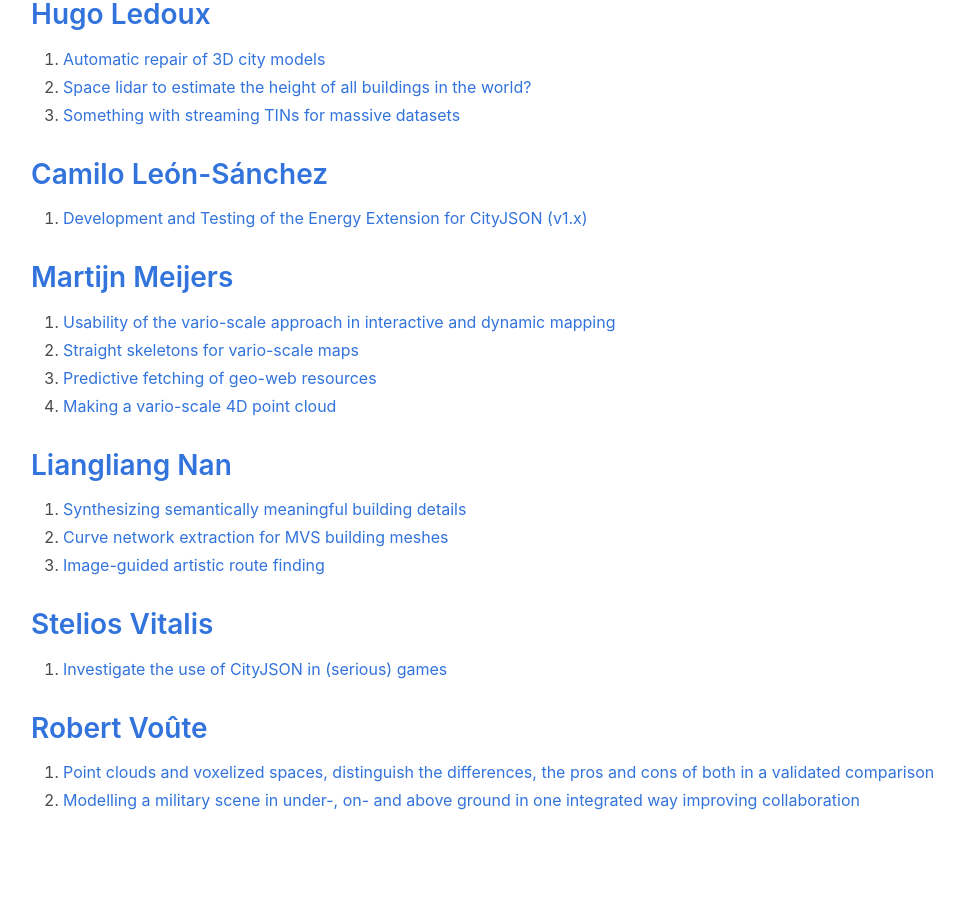
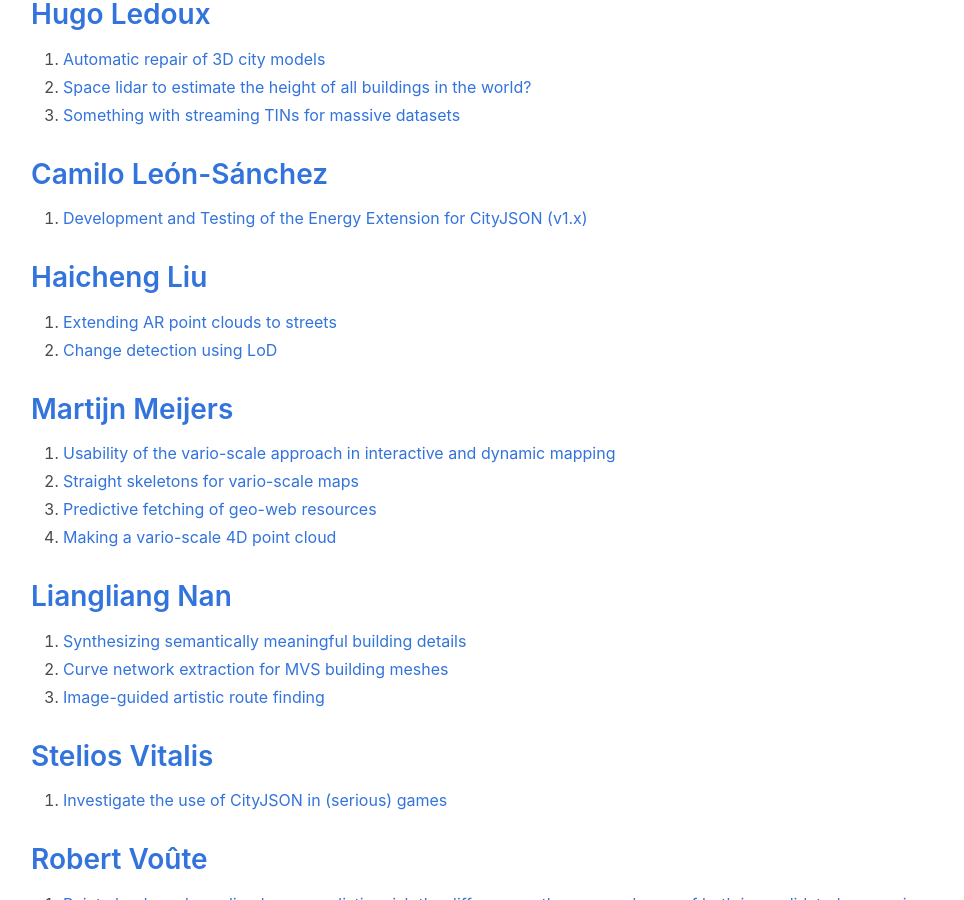
Before and after one commit to tudelft3d/geo2020, a Jekyll site: the page built from potentialtopics/index.md, in a window 1280 px wide and 900 px high, scrolled down 2004 px. Shown: the whole window, without its empty margins (33-997 px from the left). Built offline with Jekyll 4.4.1, drawn with Linux system fonts in a browser that asks for light colours; nearby versions of some CDN libraries; before the commit the page ends 2864 px from its top, so only the background shows below that.

Commit message:
Update topic of Haicheng

```diff
--- a/potentialtopics/index.md
+++ b/potentialtopics/index.md
@@ -72,8 +72,10 @@
 ## [Camilo León-Sánchez](https://3d.bk.tudelft.nl/cleon/)
 1. [Development and Testing of the Energy Extension for CityJSON (v1.x)](https://github.com/tudelft3d/website/blob/main/education/msctopics/index.md#development-and-testing-of-the-energy-extension-for-cityjson-v1x)
 
-<!-- ## Haicheng Liu -->
-<!-- 1. [Showing Point Clouds in VR](https://wiki.tudelft.nl/bin/view/Organisation/OTB/GISt/MScThesisTopics) -->
+
+## [Haicheng Liu](http://www.gdmc.nl/staff/)
+1. [Extending AR point clouds to streets](https://wiki.tudelft.nl/bin/view/Organisation/OTB/GISt/MScThesisTopics#Extending_AR_point_clouds_to_streets)
+2. [Change detection using LoD](https://wiki.tudelft.nl/bin/view/Organisation/OTB/GISt/MScThesisTopics#Change_detection_using_LoD)
 
 
 <!-- ## [Bastiaan van Loenen](https://www.tudelft.nl/en/staff/b.vanloenen/) -->
```
